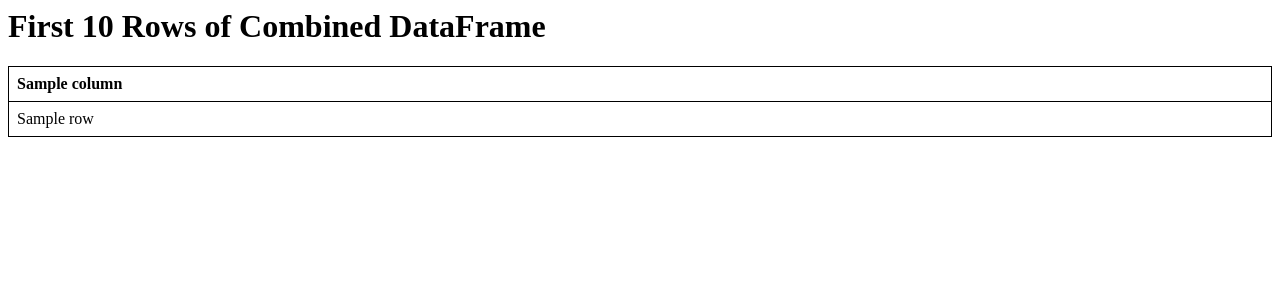
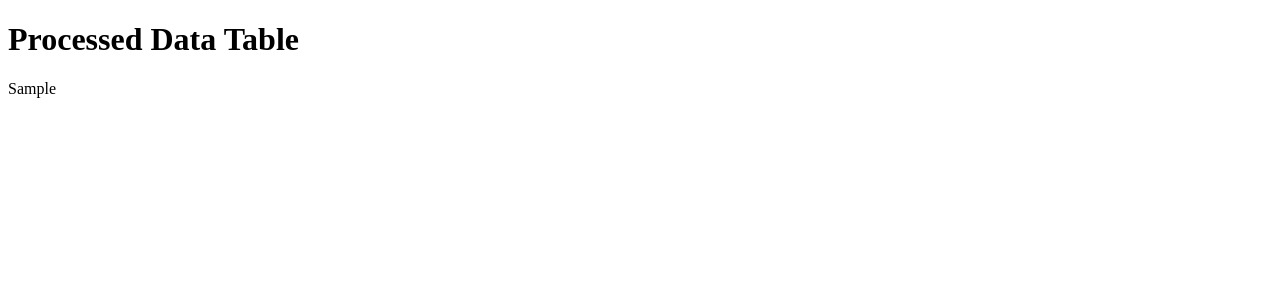
Before and after one commit to Brendon1997/data_merge, a Flask app: template templates/show_data.html in a window 1280 px wide. Shown: the top 300 px of the page. Run offline with Flask 3, Linux system fonts and the light colour scheme; the template is opened without the code that fills it: most values are stand-ins (such as "Sample title", 1, 10 or a date in 2020).

Commit message:
add html view

```diff
--- a/app.py
+++ b/app.py
@@ -214,18 +214,20 @@ def write_mapped_data_to_excel(mapped_data, output_path):
         col_letter = get_column_letter(i)  # Convert index to column letter (A, B, C, ..., Z, AA, AB, ...)
         ws.column_dimensions[col_letter].width = width
 
-    # Manually setting up the header based on the structure you provided
+    # Manually setting up the header
     header = [
+        # First row headers
         ["RASTET COVID-19", "NR TOTAL", "GJINIA", "", "MOSHA", "", "", "", "", "", "", "", "", "", "", "",
          "STATUSI", "", "GJENDJA SHENDETESORE", "", "", "", "SHTRIM NE SPITAL", "", "", "SIMPTOMA", "", "",
          "SHENJA TE OBSERVUARA", "", "", "Semundje bashkeshoqeruese sipas diagnozave icd9", "", "VAKSINUAR PER GRIPIN",
          "", "", "VAKSINUAR PER PNEUMOKOK", "", ""
          ],
+        # Second row headers
         ["", "", "", "", "0-1 years", "", "1-18 years", "", "19-25 years", "", "26-34 years", "", "35-70 years",
          "", ">70 years", ] + [""] * 23,
-
+        # Third row headers
         ["", "", ] + ["MESHKUJ", "FEMRA"] * 7
-        + ["MARTUAR", "JO MARTUAR", "SHERUAR", "I PASHERUAR","VDEKUR", "PANJOHUR"] + ["PO", "JO", "E PANJOHUR", ] * 3
+        + ["MARTUAR", "JO MARTUAR", "SHERUAR", "I PASHERUAR", "VDEKUR", "PANJOHUR"] + ["PO", "JO", UNKNOWN, ] * 3
         + ["PO", "JO"]
         + ["PO", "JO", "PANJOHUR"] * 2
     ]
@@ -291,19 +293,71 @@ def write_mapped_data_to_excel(mapped_data, output_path):
 
 
 def generate_html_table(mapped_data):
-    """Function to generate an HTML table from the mapped data."""
+    """Function to generate an HTML table from the mapped data, with merged cells like in Excel."""
+
+    # Define the header structure, with merged cells
+    header_rows = [
+        # Row 1: Top-level headers with merged cells
+        [
+            ('RASTET COVID-19', 1, 3),  # (content, colspan, rowspan)
+            ('NR TOTAL', 1, 3),
+            ('GJINIA', 2, 2),
+            ('MOSHA', 12, 1),
+            ('STATUSI', 2, 1),
+            ('GJENDJA SHENDETESORE', 4, 1),
+            ('SHTRIM NE SPITAL', 3, 1),
+            ('SIMPTOMA', 3, 1),
+            ('SHENJA TE OBSERVUARA', 3, 1),
+            ('Semundje bashkeshoqeruese sipas diagnozave icd9', 2, 1),
+            ('VAKSINUAR PER GRIPIN', 3, 1),
+            ('VAKSINUAR PER PNEUMOKOK', 3, 1)
+        ],
+        # Row 2: Sub-headers
+        [
+            ('0-1 years', 2, 1), ('1-18 years', 2, 1), ('19-25 years', 2, 1),
+            ('26-34 years', 2, 1), ('35-70 years', 2, 1), ('>70 years', 2, 1),
+            *[('', 1, 1)] * 23,  # Preceding * to unpack and flatten
+        ],
+        # Row 3 subheaders
+        [
+            *[("MESHKUJ", 1, 1), ("FEMRA", 1, 1)] * 7,  # The preceding * unpacks and flattens
+            ("MARTUAR", 1, 1), ("JO MARTUAR", 1, 1),
+            ("SHERUAR", 1, 1), ("I PASHERUAR", 1, 1), ("VDEKUR", 1, 1), ("PANJOHUR", 1, 1),
+            *[("PO", 1, 1), ("JO", 1, 1), (UNKNOWN, 1, 1)] * 3,
+            ("PO", 1, 1), ("JO", 1, 1),
+            *[("PO", 1, 1), ("JO", 1, 1), (UNKNOWN, 1, 1)] * 2,
+        ]
+    ]
+
+    # Start HTML table
     html_content = "<table border='1'>"
-    html_content += "<tr><th>Category</th><th>Subcategory</th><th>Value</th></tr>"
 
-    for category, subcategories in mapped_data.items():
-        for subcategory, value in subcategories.items():
-            if isinstance(value, dict):
-                for sub_subcategory, sub_value in value.items():
-                    html_content += f"<tr><td>{category}</td><td>{sub_subcategory}</td><td>{sub_value}</td></tr>"
+    # Render the header rows with merged cells using colspan and rowspan
+    for header_row in header_rows:
+        html_content += "<tr>"
+        for cell, colspan, rowspan in header_row:
+            if colspan > 1 or rowspan > 1:
+                html_content += f"<th colspan='{colspan}' rowspan='{rowspan}'>{cell}</th>"
             else:
-                html_content += f"<tr><td>{category}</td><td>{subcategory}</td><td>{value}</td></tr>"
+                html_content += f"<th>{cell}</th>"
+        html_content += "</tr>"
+
+    # Create the data rows for CONFIRMED, SUSPECTED, and POSSIBLE cases
+    data_rows = [
+        create_data_row(CONFIRMED, mapped_data),
+        create_data_row(SUSPECTED, mapped_data),
+        create_data_row(POSSIBLE, mapped_data)
+    ]
+
+    # Render the data rows
+    for row in data_rows:
+        html_content += "<tr>"
+        for cell in row:
+            html_content += f"<td>{cell}</td>"
+        html_content += "</tr>"
 
     html_content += "</table>"
+
     return html_content
 
 
@@ -363,4 +417,4 @@ def upload():
 
 
 if __name__ == '__main__':
-    app.run(debug=True)
+    app.run()
--- a/templates/show_data.html
+++ b/templates/show_data.html
@@ -1,39 +1,28 @@
-{% block head %}
+<!DOCTYPE html>
+<html lang="en">
+<head>
     <meta charset="UTF-8">
-    <title>First 10 Rows</title>
+    <meta name="viewport" content="width=device-width, initial-scale=1.0">
+    <title>Processed Data</title>
     <style>
         table {
             border-collapse: collapse;
             width: 100%;
         }
-        table, th, td {
+        th, td {
             border: 1px solid black;
+            padding: 8px;
+            text-align: center;
         }
-        th, td {
-            padding: 8px;
-            text-align: left;
+        th {
+            background-color: #f2f2f2;
         }
     </style>
-{% endblock %}
-{% block body %}
+</head>
+<body>
 
-    <h1>First 10 Rows of Combined DataFrame</h1>
-    <table>
-        <thead>
-            <tr>
-                {% for column in columns %}
-                <th>{{ column }}</th>
-                {% endfor %}
-            </tr>
-        </thead>
-        <tbody>
-            {% for row in rows %}
-            <tr>
-                {% for column in columns %}
-                <td>{{ row[column] }}</td>
-                {% endfor %}
-            </tr>
-            {% endfor %}
-        </tbody>
-    </table>
-{% endblock %}
+    <h1>Processed Data Table</h1>
+    {{ table_data|safe }}
+
+</body>
+</html>
--- a/templates/upload.html
+++ b/templates/upload.html
@@ -26,7 +26,7 @@
             </label>
             <br><br>
 
-            <input type="submit" value="Upload">
+            <input type="submit" value="Submit">
             <button type="reset">Clear</button>
         </form>
     </div>
```
